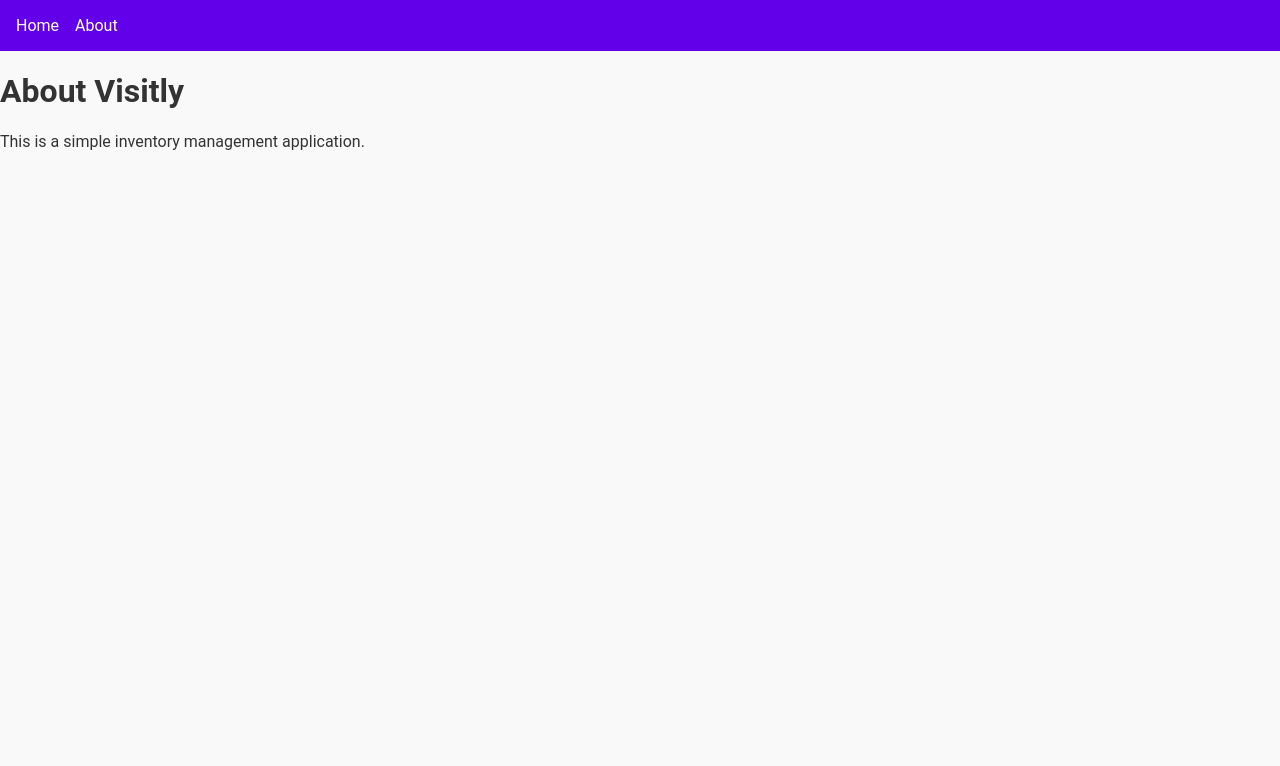
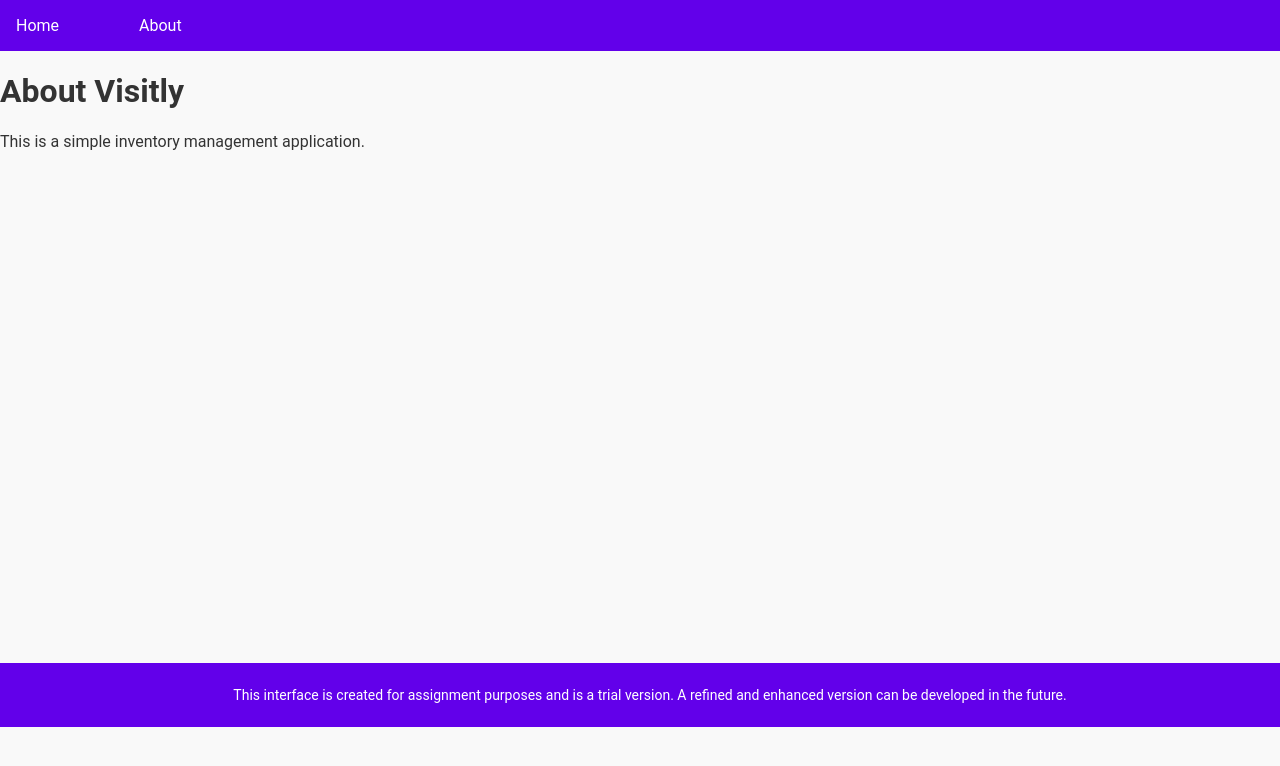
Before and after one commit to vickky122/visitly, a React (Vite) app in the folder visitly-frontend/visitly/: page /about in a window 1280 px wide. Shown: the top 766 px of the page. Built offline with nearby package versions, Linux system fonts and the light colour scheme.

Commit message:
footer added

```diff
--- a/visitly-frontend/visitly/src/App.jsx
+++ b/visitly-frontend/visitly/src/App.jsx
@@ -3,6 +3,7 @@
 import Navbar from './components/Navbar';
 import Home from './pages/Home';
 import About from './pages/About';
+import Footer from './components/Footer';
 
 const App = () => (
   <Router>
@@ -11,6 +12,7 @@
       <Route path="/" element={<Home />} />
       <Route path="/about" element={<About />} />
     </Routes>
+    <Footer />
   </Router>
 );
 
--- /dev/null
+++ b/visitly-frontend/visitly/src/components/Footer.jsx
@@ -0,0 +1,33 @@
+import React from 'react';
+
+const Footer = () => {
+  const footerStyle = {
+    position: 'absolute',
+    bottom: 0,
+    width: '100%',
+    textAlign: 'center',
+    padding: '10px',
+    fontSize: '14px',
+    color: '#fff',
+    background: '#6200ea',
+  };
+
+  const containerStyle = {
+    minHeight: '70vh',
+    position: 'relative',
+    paddingBottom: '50px',
+    boxSizing: 'border-box',
+  };
+
+  return (
+    <div style={containerStyle}>
+      <footer style={footerStyle}>
+        <p>
+          This interface is created for assignment purposes and is a trial version. A refined and enhanced version can be developed in the future.
+        </p>
+      </footer>
+    </div>
+  );
+};
+
+export default Footer;
--- a/visitly-frontend/visitly/src/components/Navbar.jsx
+++ b/visitly-frontend/visitly/src/components/Navbar.jsx
@@ -3,7 +3,7 @@
 
 const Navbar = () => (
   <nav style={{ padding: '1rem', background: '#6200ea', color: '#fff' }}>
-    <Link to="/" style={{ color: '#fff', marginRight: '1rem' }}>Home</Link>
+    <Link to="/" style={{ color: '#fff', marginRight: '5rem' }}>Home</Link>
     <Link to="/about" style={{ color: '#fff' }}>About</Link>
   </nav>
 );
```
Also changed, not shown: visitly-frontend/visitly/src/components/ItemList.jsx (line endings or trailing spaces).
